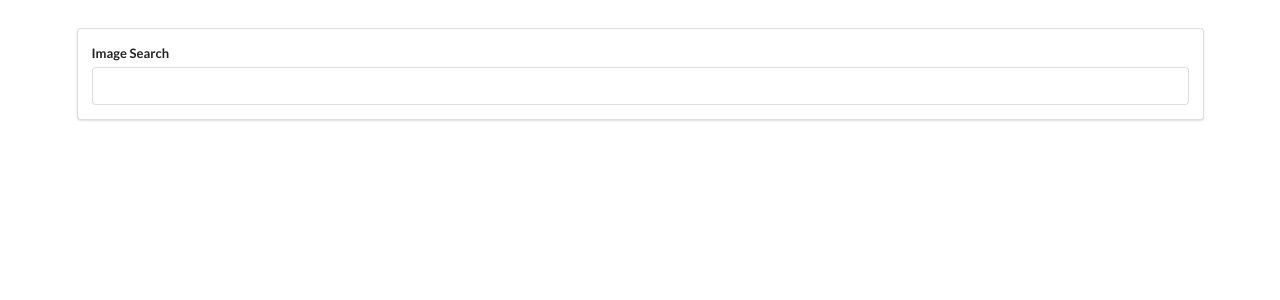
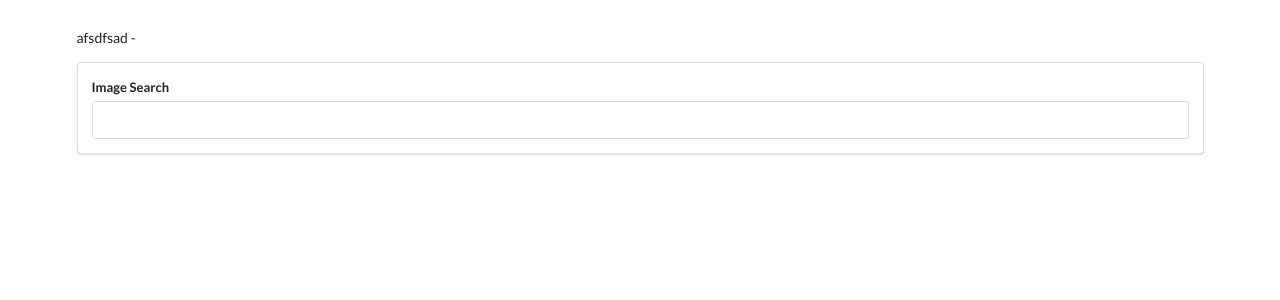
Before and after one commit to danielc92/react-modern-course, a React (Create React App) app: page / in a window 1280 px wide. Shown: the top 300 px of the page. Built offline with nearby package versions, Linux system fonts and the light colour scheme.

Commit message:
Added env file

```diff
--- a/src/components/App.js
+++ b/src/components/App.js
@@ -12,6 +12,7 @@ export default class App extends Component {
     render() {
         return (
             <div className="ui container" style={{marginTop: '2rem'}}>
+                <p>afsdfsad - {process.env.REACT_APP_FULLNAME}</p>
                 <SearchBar onSearch={this.onSearchSubmit}/>
             </div>
         )
```
